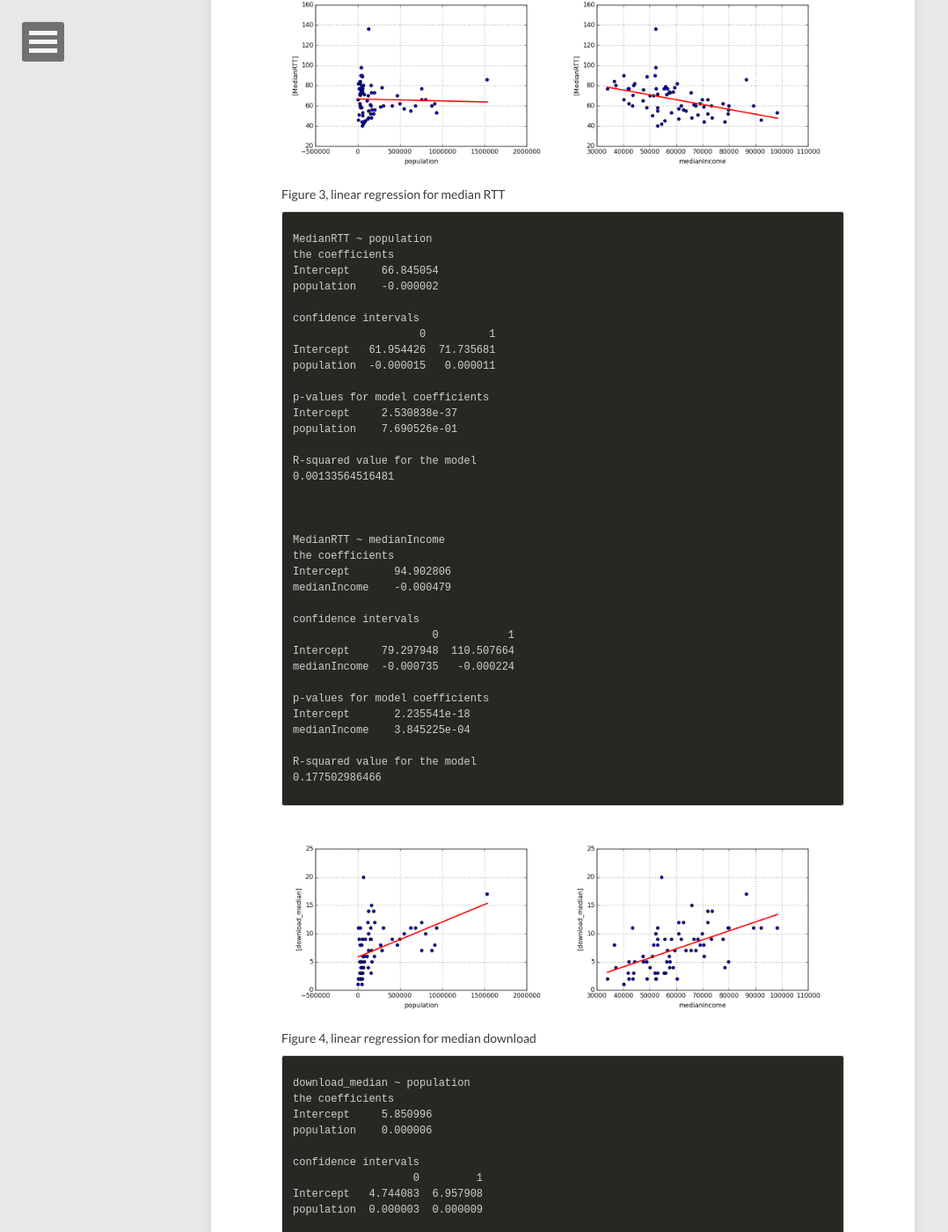
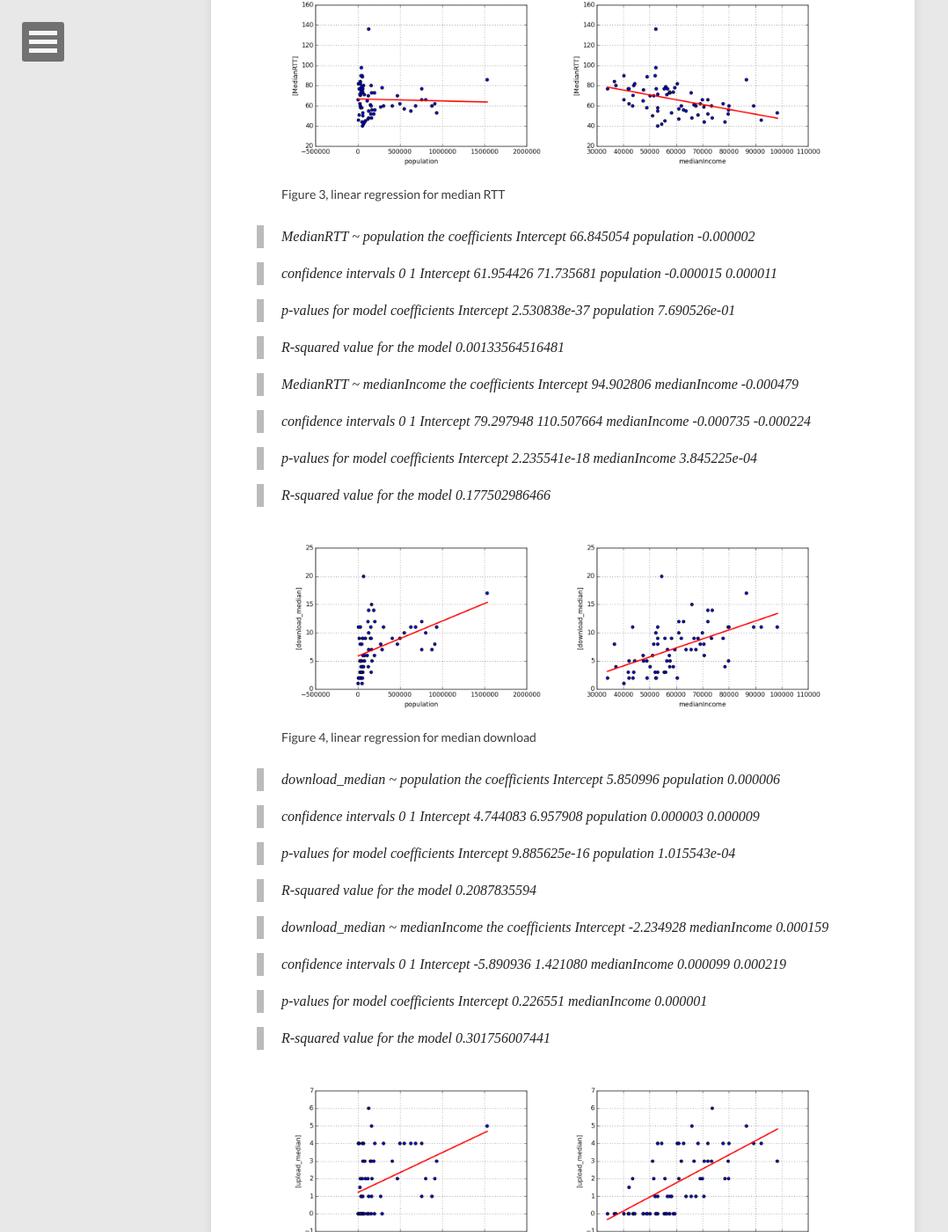
Before and after one commit to elf11/elf11.github.io, a Jekyll site: the page built from _posts/2015-08-24-Linear-Regression.md, in a window 1280 px wide and 1400 px high, scrolled down 3848 px. Shown: the whole window at 88% size, without its empty margins (0-1078 px from the left). Built offline with Jekyll 4.4.1, drawn with Linux system fonts in a browser that asks for light colours; nearby versions of some CDN libraries; comment, search, counter and statistics services are not loaded; some of the changed text lies outside the part shown.

Commit message:
linear reg

```diff
--- a/_posts/2015-08-24-Linear-Regression.md
+++ b/_posts/2015-08-24-Linear-Regression.md
@@ -121,45 +121,43 @@ We are going to analyse each coefficient for all of our models and see what they
 	<figcaption style="align: center;">Figure 3, linear regression for median RTT </figcaption>
 </figure>
 
-{% highlight quote %}
 
-MedianRTT ~ population
-the coefficients
-Intercept     66.845054
-population    -0.000002
+>MedianRTT ~ population
+>the coefficients
+>Intercept     66.845054
+>population    -0.000002
 
-confidence intervals
-                    0          1
-Intercept   61.954426  71.735681
-population  -0.000015   0.000011
+>confidence intervals
+>                    0          1
+>Intercept   61.954426  71.735681
+>population  -0.000015   0.000011
 
-p-values for model coefficients
-Intercept     2.530838e-37
-population    7.690526e-01
+>p-values for model coefficients
+>Intercept     2.530838e-37
+>population    7.690526e-01
 
-R-squared value for the model
-0.00133564516481
+>R-squared value for the model
+>0.00133564516481
 
 
 
-MedianRTT ~ medianIncome
-the coefficients
-Intercept       94.902806
-medianIncome    -0.000479
+>MedianRTT ~ medianIncome
+>the coefficients
+>Intercept       94.902806
+>medianIncome    -0.000479
 
-confidence intervals
-                      0           1
-Intercept     79.297948  110.507664
-medianIncome  -0.000735   -0.000224
+>confidence intervals
+>                      0           1
+>Intercept     79.297948  110.507664
+>medianIncome  -0.000735   -0.000224
 
-p-values for model coefficients
-Intercept       2.235541e-18
-medianIncome    3.845225e-04
+>p-values for model coefficients
+>Intercept       2.235541e-18
+>medianIncome    3.845225e-04
 
-R-squared value for the model
-0.177502986466
+>R-squared value for the model
+>0.177502986466
 
-{% endhighlight %}
 
 <figure class="half">
 	<a href="/images/download_median ~ population.png"><img src="/images/download_median ~ population.png" alt=""></a>
@@ -167,42 +165,42 @@ R-squared value for the model
 	<figcaption style="align: center;">Figure 4, linear regression for median download </figcaption>
 </figure>
 
-{% highlight quote %}
-download_median ~ population
-the coefficients
-Intercept     5.850996
-population    0.000006
 
-confidence intervals
-                   0         1
-Intercept   4.744083  6.957908
-population  0.000003  0.000009
+>download_median ~ population
+>the coefficients
+>Intercept     5.850996
+>population    0.000006
 
-p-values for model coefficients
-Intercept     9.885625e-16
-population    1.015543e-04
+>confidence intervals
+>                   0         1
+>Intercept   4.744083  6.957908
+>population  0.000003  0.000009
 
-R-squared value for the model
-0.2087835594
+>p-values for model coefficients
+>Intercept     9.885625e-16
+>population    1.015543e-04
+
+>R-squared value for the model
+>0.2087835594
 
 
-download_median ~ medianIncome
-the coefficients
-Intercept      -2.234928
-medianIncome    0.000159
+>download_median ~ medianIncome
+>the coefficients
+>Intercept      -2.234928
+>medianIncome    0.000159
 
-confidence intervals
-                     0         1
-Intercept    -5.890936  1.421080
-medianIncome  0.000099  0.000219
+>confidence intervals
+>                     0         1
+>Intercept    -5.890936  1.421080
+>medianIncome  0.000099  0.000219
 
-p-values for model coefficients
-Intercept       0.226551
-medianIncome    0.000001
+>p-values for model coefficients
+>Intercept       0.226551
+>medianIncome    0.000001
 
-R-squared value for the model
-0.301756007441
-{% endhighlight %}
+>R-squared value for the model
+>0.301756007441
+
 
 <figure class="half">
 	<a href="/images/upload_median ~ population.png"><img src="/images/upload_median ~ population.png" alt=""></a>
@@ -210,42 +208,41 @@ R-squared value for the model
 	<figcaption style="align: center;">Figure 3, linear regression for median upload </figcaption>
 </figure>
 
-{% highlight quote %}
-upload_median ~ population
-the coefficients
-Intercept     1.212062
-population    0.000002
+>upload_median ~ population
+>the coefficients
+>Intercept     1.212062
+>population    0.000002
 
-confidence intervals
-                   0         1
-Intercept   0.727203  1.696922
-population  0.000001  0.000004
+>confidence intervals
+>                   0         1
+>Intercept   0.727203  1.696922
+>population  0.000001  0.000004
 
-p-values for model coefficients
-Intercept     0.000005
-population    0.000960
+>p-values for model coefficients
+>Intercept     0.000005
+>population    0.000960
 
-R-squared value for the model
-0.155504840302
+>R-squared value for the model
+>0.155504840302
 
 
-upload_median ~ medianIncome
-the coefficients
-Intercept      -3.044039
-medianIncome    0.000080
+>upload_median ~ medianIncome
+>the coefficients
+>Intercept      -3.044039
+>medianIncome    0.000080
 
-confidence intervals
-                     0         1
-Intercept    -4.450465 -1.637614
-medianIncome  0.000057  0.000103
+>confidence intervals
+>                     0         1
+>Intercept    -4.450465 -1.637614
+>medianIncome  0.000057  0.000103
 
-p-values for model coefficients
-Intercept       5.405864e-05
-medianIncome    2.267954e-09
+>p-values for model coefficients
+>Intercept       5.405864e-05
+>medianIncome    2.267954e-09
 
-R-squared value for the model
-0.425192237591
-{% endhighlight %}
+>R-squared value for the model
+>0.425192237591
+
 
 ## Conclusion
 
```
